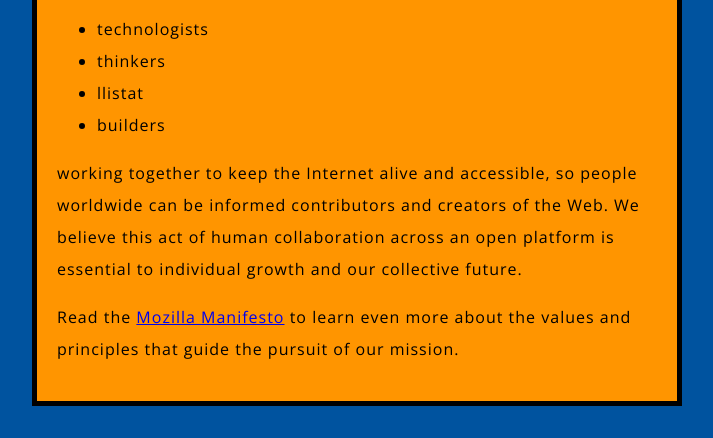
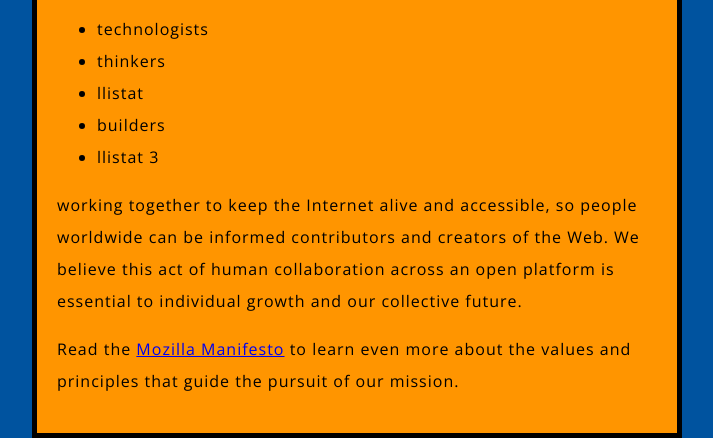
Before and after one commit to Rogerfog/git-curs, a plain HTML site: page index.html in a window 1280 px wide. Shown: the part 434-872 px from the top of the page, without its empty margins (283-996 px from the left). Before the commit the page ends 840 px from the top, so only its background shows below. Drawn offline with nearby package versions, Linux system fonts and the light colour scheme.

Commit message:
afegir llistat 3 al index.html

```diff
--- a/index.html
+++ b/index.html
@@ -17,6 +17,7 @@
       <li>thinkers</li>
       <li>llistat</li>
       <li>builders</li>
+      <li>llistat 3</li>
     </ul>
 
     <p>working together to keep the Internet alive and accessible, so people worldwide can be informed contributors and creators of the Web. We believe this act of human collaboration across an open platform is essential to individual growth and our collective future.</p>
```
